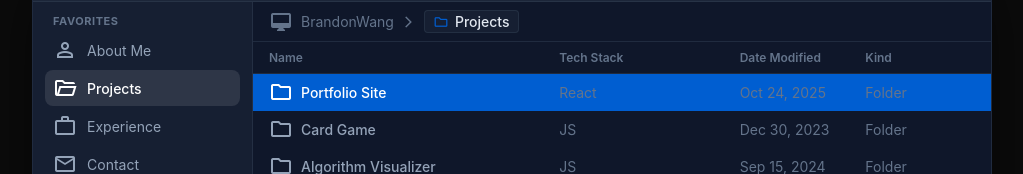
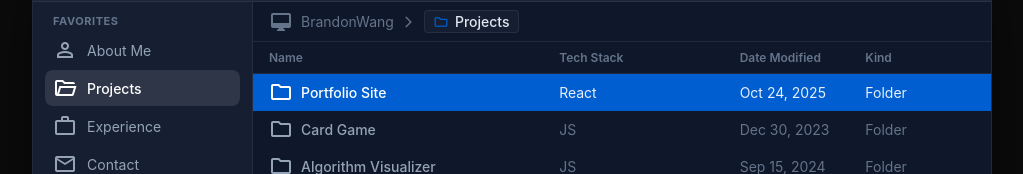
Before and after one commit to abrandonwang/finderport, a React (Vite) app: page / in a window 1280 px wide. Shown: the part 151-325 px from the top of the page, without its empty margins (128-1151 px from the left). Built offline with nearby package versions, Linux system fonts and the light colour scheme.

Commit message:
change selected row text

```diff
--- a/src/components/ContentArea/ContentArea.module.css
+++ b/src/components/ContentArea/ContentArea.module.css
@@ -88,7 +88,7 @@
 }
 
 /* Non-name columns in regular rows */
-.row div:not(.nameCell) {
+.row:not(.selected) div:not(.nameCell) {
     color: var(--color-text-muted);
 }
 
@@ -109,6 +109,7 @@
 .selected .nameCell {
     color: white;
 }
+
 
 .selected .nameCell span.material-symbols-outlined {
     color: white;
```
